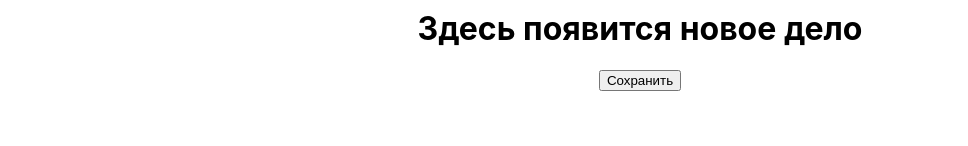
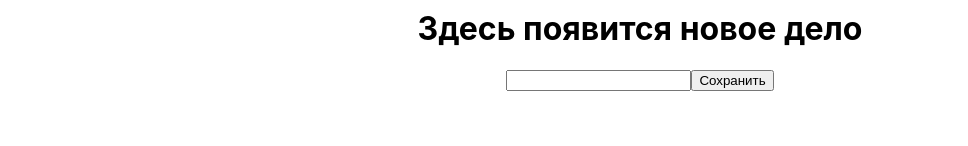
Before and after one commit to a8eshbayeu/homework-front-main, a React (Create React App) app: page / in a window 1280 px wide. Shown: the part 516-662 px from the top of the page, without its empty margins (0-968 px from the left). Built offline with nearby package versions, Linux system fonts and the light colour scheme.

Commit message:
Update Input.tsx

```diff
--- a/src/HW/4/Input.tsx
+++ b/src/HW/4/Input.tsx
@@ -1,14 +1,16 @@
+import {ChangeEvent} from "react";
+
 type InputPropsType = {
-	currentText: any // НУЖНО ПРОТИПИЗИРОВАТЬ
-	setCurrentText: any // НУЖНО ПРОТИПИЗИРОВАТЬ
+	currentText: string // НУЖНО ПРОТИПИЗИРОВАТЬ
+	setCurrentText: (value: string) => void // НУЖНО ПРОТИПИЗИРОВАТЬ
 };
 
 export const Input = (props: InputPropsType) => {
-	const onChangeHandler = (event: 'НУЖНО ПРОТИПИЗИРОВАТЬ') => {
-		// НУЖНО ДОПИСАТЬ
+	const onChangeHandler = (event: ChangeEvent<HTMLInputElement>) => {
+		props.setCurrentText(event.currentTarget.value)// НУЖНО ДОПИСАТЬ
 	};
 
-	// return (
-	//   <input id={'hw04-input'} type="text" value={props.currentText} onChange={onChangeHandler} />
-	// );
+	 return (
+	  <input id={'hw04-input'} type="text" value={props.currentText} onChange={onChangeHandler} />
+	);
 };
```
